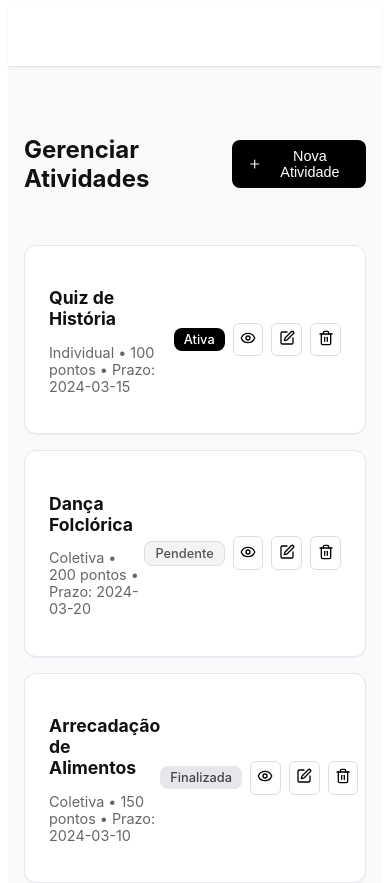
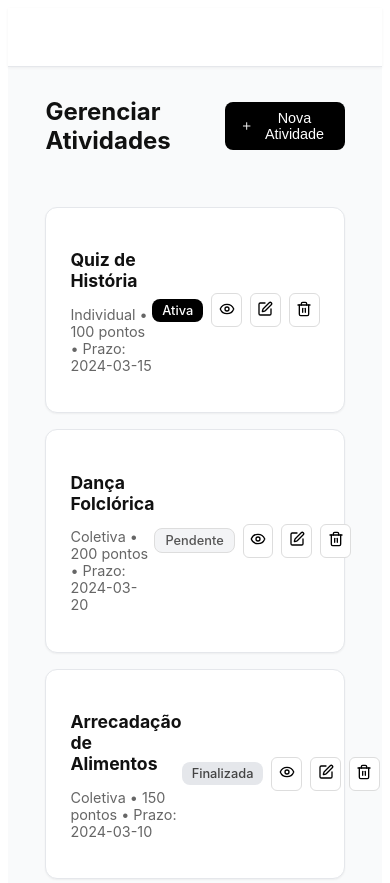
Before and after one commit to wagnerquadros/gincana, a React app in the folder frontend/: page /activity in a window 390 px wide. Shown: the top 883 px of the page. Built offline with nearby package versions, Linux system fonts and the light colour scheme; the HTML template or start-up script is replaced by a standard one.

Commit message:
style(ActivityManagement): update painel-main styles for improved layout and responsiveness

```diff
--- a/frontend/src/pages/ManagerPanel/Activity/stylesActivityManagement.css
+++ b/frontend/src/pages/ManagerPanel/Activity/stylesActivityManagement.css
@@ -49,9 +49,8 @@
 }
 
 .painel-main {
-  max-width: 1100px;
-  margin: 3rem auto;
-  padding: 0 1rem;
+  width: 80%;
+  margin: 10px auto 10px auto;
 }
 
 .painel-topo {
```
